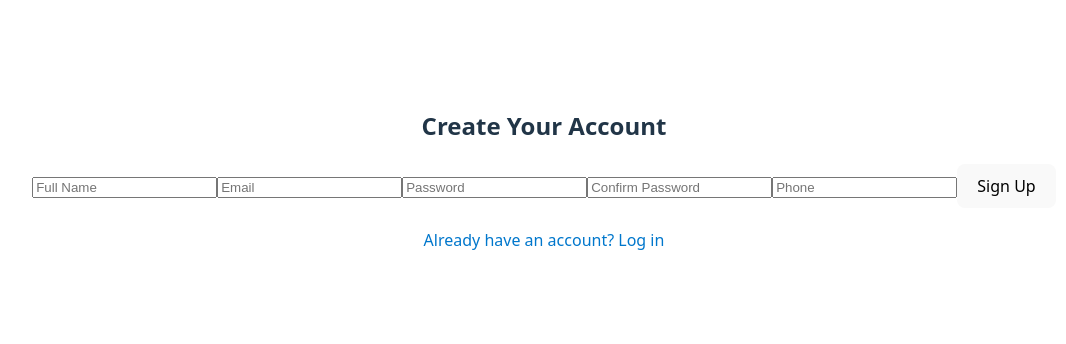
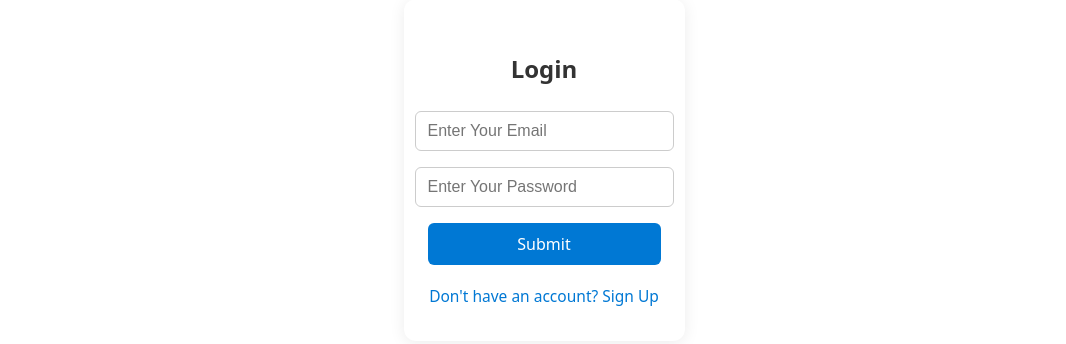
Before and after one commit to Sari-Katz/finalProject-React-NodeJs-mySql-, a React (Vite) app in the folder client/: page / in a window 1280 px wide. Shown: the part 230-574 px from the top of the page, without its empty margins (96-1162 px from the left). Built offline with nearby package versions, Linux system fonts and the light colour scheme.

Commit message:
Sari continue

```diff
--- a/client/src/App.jsx
+++ b/client/src/App.jsx
@@ -5,8 +5,10 @@ import { Link } from 'react-router-dom'
 import './App.css'
 // import Nav from './components/Nav/Nav'
 import Register from './components/Register/Register.jsx'
+import Login from './components/Login/Login.jsx'
 import { useContext } from 'react';
 import AuthProvider, { AuthContext } from './components/AuthContext';
+import { Route, Routes } from 'react-router-dom';
 
 
 function App() {
@@ -15,7 +17,12 @@ function App() {
   return (
     <>
       <AuthProvider>
-        <Register />
+        <Routes>
+          <Route path="/" element={<Login />} />
+          <Route path="/login" element={<Login />} />
+          <Route path="/register" element={<Register />} />
+          {/* <Route path="*" element={<PageNotFound />} /> */}
+        </Routes>
       </AuthProvider>
 
       {/* < Nav/> */}
--- /dev/null
+++ b/client/src/components/Login/Login.jsx
@@ -0,0 +1,67 @@
+import { useState, useContext } from 'react';
+import { useNavigate, Link } from 'react-router-dom';
+import { AuthContext } from '../AuthContext';
+import ApiUtils from '../../utils/ApiUtils';
+import styles from './Login.module.css';
+
+function Login() {
+    const [email, setEmail] = useState('');
+    const [password, setPassword] = useState('');
+    const [error, setError] = useState('');
+    const { login } = useContext(AuthContext);
+    const navigate = useNavigate();
+    const apiUtils = new ApiUtils();
+
+    const handleLogin = async () => {
+        try {
+            const users = await apiUtils.fetch(`http://localhost:3000/users?email=${email}`);
+            const user = users[0];
+
+            if (!user) {
+                setError('User not found');
+                return;
+            }
+
+            if (user.password !== password && user.passwordHash !== password) {
+                setError('Incorrect password');
+                return;
+            }
+
+            login({
+                username: user.full_name,
+                id: user.id,
+                role: user.role
+            });
+
+            navigate(`/user/${user.id}/home`);
+        } catch (error) {
+            console.error('Login error:', error);
+            setError('An error occurred during login');
+        }
+    };
+
+    return (
+        <div className={styles.container}>
+            <h2>Login</h2>
+            <input
+                type="email"
+                placeholder="Enter Your Email"
+                value={email}
+                onChange={(e) => setEmail(e.target.value)}
+                required
+            />
+            <input
+                type="password"
+                placeholder="Enter Your Password"
+                value={password}
+                onChange={(e) => setPassword(e.target.value)}
+                required
+            />
+            <button onClick={handleLogin}>Submit</button>
+            {error && <div className={styles.error}>{error}</div>}
+            <Link to="/register" className={styles.link}>Don't have an account? Sign Up</Link>
+        </div>
+    );
+}
+
+export default Login;
--- /dev/null
+++ b/client/src/components/Login/Login.module.css
@@ -0,0 +1,71 @@
+/* Login.module.css */
+.container {
+    max-width: 350px;
+    margin: 60px auto;
+    padding: 32px 24px;
+    background: #fff;
+    border-radius: 12px;
+    box-shadow: 0 2px 16px rgba(0,0,0,0.08);
+    display: flex;
+    flex-direction: column;
+    align-items: center;
+}
+
+h2 {
+    margin-bottom: 24px;
+    color: #333;
+}
+
+input {
+    width: 100%;
+    padding: 10px 12px;
+    margin-bottom: 16px;
+    border: 1px solid #ccc;
+    border-radius: 6px;
+    font-size: 1rem;
+    transition: border 0.2s;
+}
+
+input:focus {
+    border-color: #0078d4;
+    outline: none;
+}
+
+button {
+    width: 100%;
+    padding: 10px 0;
+    background: #0078d4;
+    color: #fff;
+    border: none;
+    border-radius: 6px;
+    font-size: 1rem;
+    cursor: pointer;
+    margin-bottom: 12px;
+    transition: background 0.2s;
+}
+
+button:hover {
+    background: #005fa3;
+}
+
+.error {
+    color: #d32f2f;
+    background: #ffeaea;
+    padding: 8px 12px;
+    border-radius: 4px;
+    margin-bottom: 12px;
+    width: 100%;
+    text-align: center;
+    font-size: 0.95rem;
+}
+
+.link {
+    color: #0078d4;
+    text-decoration: none;
+    font-size: 0.97rem;
+    margin-top: 8px;
+}
+
+.link:hover {
+    text-decoration: underline;
+}
--- a/client/src/components/Register/Register.jsx
+++ b/client/src/components/Register/Register.jsx
@@ -2,7 +2,7 @@ import { useState, useContext } from 'react';
 import { useNavigate, Link } from 'react-router-dom';
 import { AuthContext } from '../AuthContext';
 import styles from './Register.module.css';
-import ApiUtils from '../../utils/ApiUtils ';
+import ApiUtils from '../../utils/ApiUtils';
 // import { GoogleLogin } from '@react-oauth/google';
 // import { FacebookLoginButton } from 'react-social-login-buttons';
 
```
Also changed, not shown: client/src/utils/ApiUtils.js (renamed from client/src/utils/ApiUtils .js).
